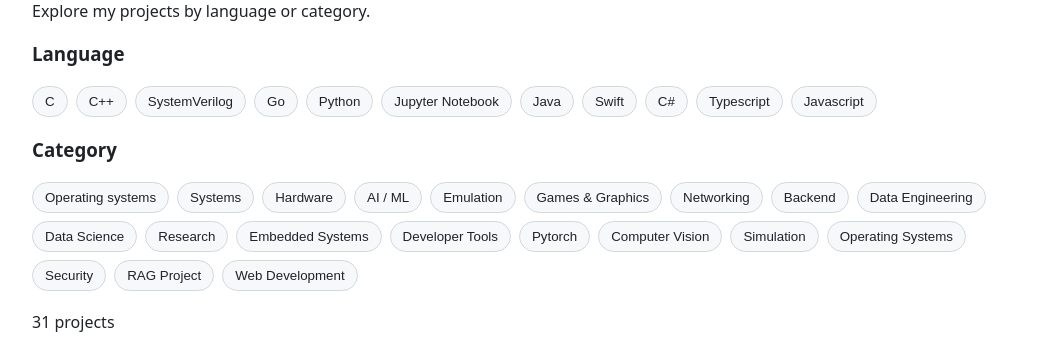
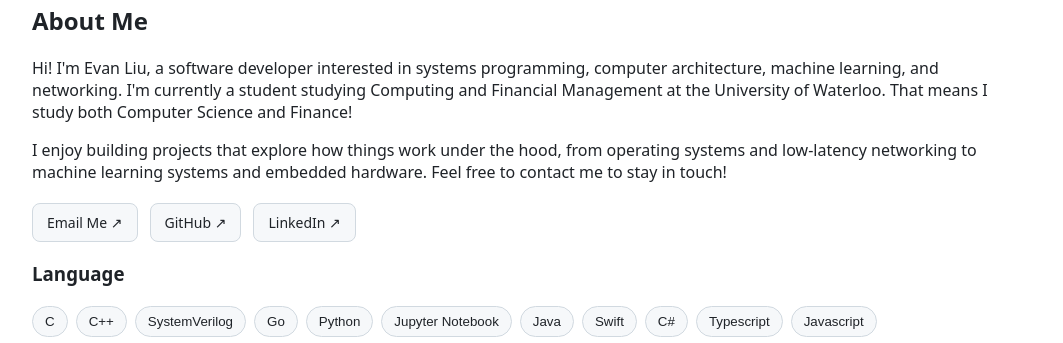
Before and after one commit to EYXLiu/projects, a plain HTML site: page index.html in a window 1280 px wide. Shown: the part 99-442 px from the top of the page, without its empty margins (108-1171 px from the left). Drawn offline with Linux system fonts and the light colour scheme.

Commit message:
update about me

```diff
--- a/index.html
+++ b/index.html
@@ -4,7 +4,7 @@
 <head>
 <meta charset="UTF-8">
 <meta name="viewport" content="width=device-width, initial-scale=1">
-<title>My Projects</title>
+<title>Evan's Projects</title>
 <style>
   body {
     max-width: 1000px;
@@ -76,12 +76,84 @@
     color: #656d76;
     cursor: default;
   }
+  .site-nav {
+    display: flex;
+    flex-wrap: wrap;
+    gap: 20px;
+    padding-bottom: 16px;
+    margin-bottom: 32px;
+    border-bottom: 1px solid #d1d9e0;
+  }
+  .site-nav a {
+    color: #656d76;
+    text-decoration: none;
+    font-size: 14px;
+  }
+  .site-nav a:hover {
+    color: #6366F1;
+  }
+  .contact {
+    margin-top: 48px;
+    padding: 28px 0;
+    border-top: 1px solid #d1d9e0;
+  }
+  .contact-links {
+    display: flex;
+    flex-wrap: wrap;
+    gap: 12px;
+    margin-top: 20px;
+  }
+  .contact-links a {
+    display: inline-block;
+    padding: 9px 14px;
+    border: 1px solid #d1d9e0;
+    border-radius: 8px;
+    color: #1f2328;
+    background: #f6f8fa;
+    text-decoration: none;
+    font-size: 14px;
+  }
+  .contact-links a:hover {
+    color: #6366F1;
+    border-color: #6366F1;
+  }
 </style>
 </head>
 <body>
 
-<h1>My Projects</h1>
-<p>Explore my projects by language or category.</p>
+<h1>EYXLiu's Projects</h1>
+<section id="about" class="about">
+  <h2>About Me</h2>
+  <p>
+    Hi! I'm Evan Liu, a software developer interested in
+    systems programming, computer architecture, machine
+    learning, and networking. I'm currently a student studying Computing
+    and Financial Management at the University of Waterloo. That means I
+    study both Computer Science and Finance!
+  </p>
+  <p>
+    I enjoy building projects that explore how things
+    work under the hood, from operating systems and
+    low-latency networking to machine learning systems
+    and embedded hardware. Feel free to contact me to
+    stay in touch!
+  </p>
+  <div class="contact-links">
+    <a href="mailto:evanyxliu@gmail.com">
+      Email Me ↗
+    </a>
+    <a href="https://github.com/EYXLiu"
+       target="_blank"
+       rel="noopener noreferrer">
+      GitHub ↗
+    </a>
+    <a href="https://www.linkedin.com/in/evanyxliu/"
+       target="_blank"
+       rel="noopener noreferrer">
+      LinkedIn ↗
+    </a>
+  </div>
+</section>
 
 <h3>Language</h3>
 <div class="filters" id="languages"></div>
```
